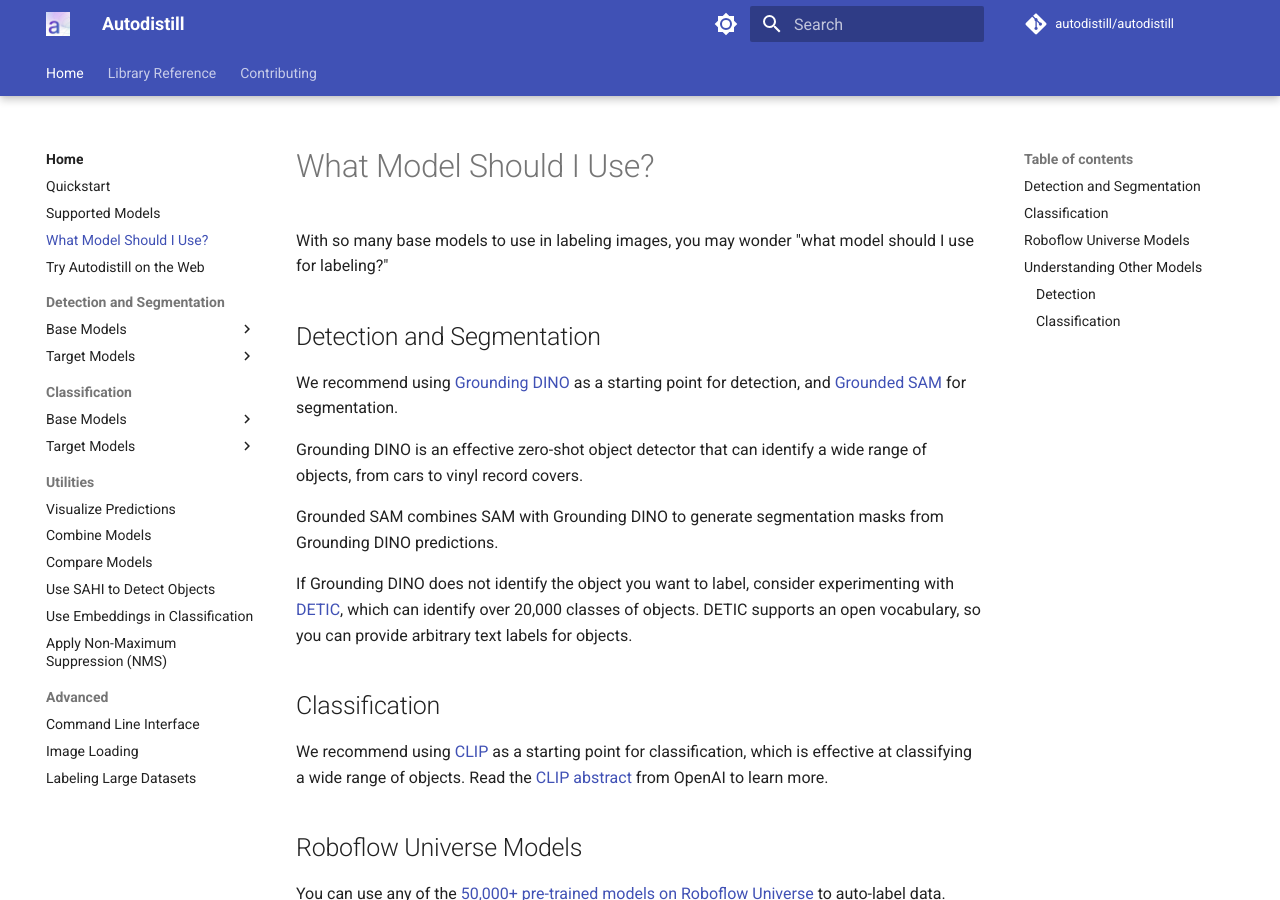
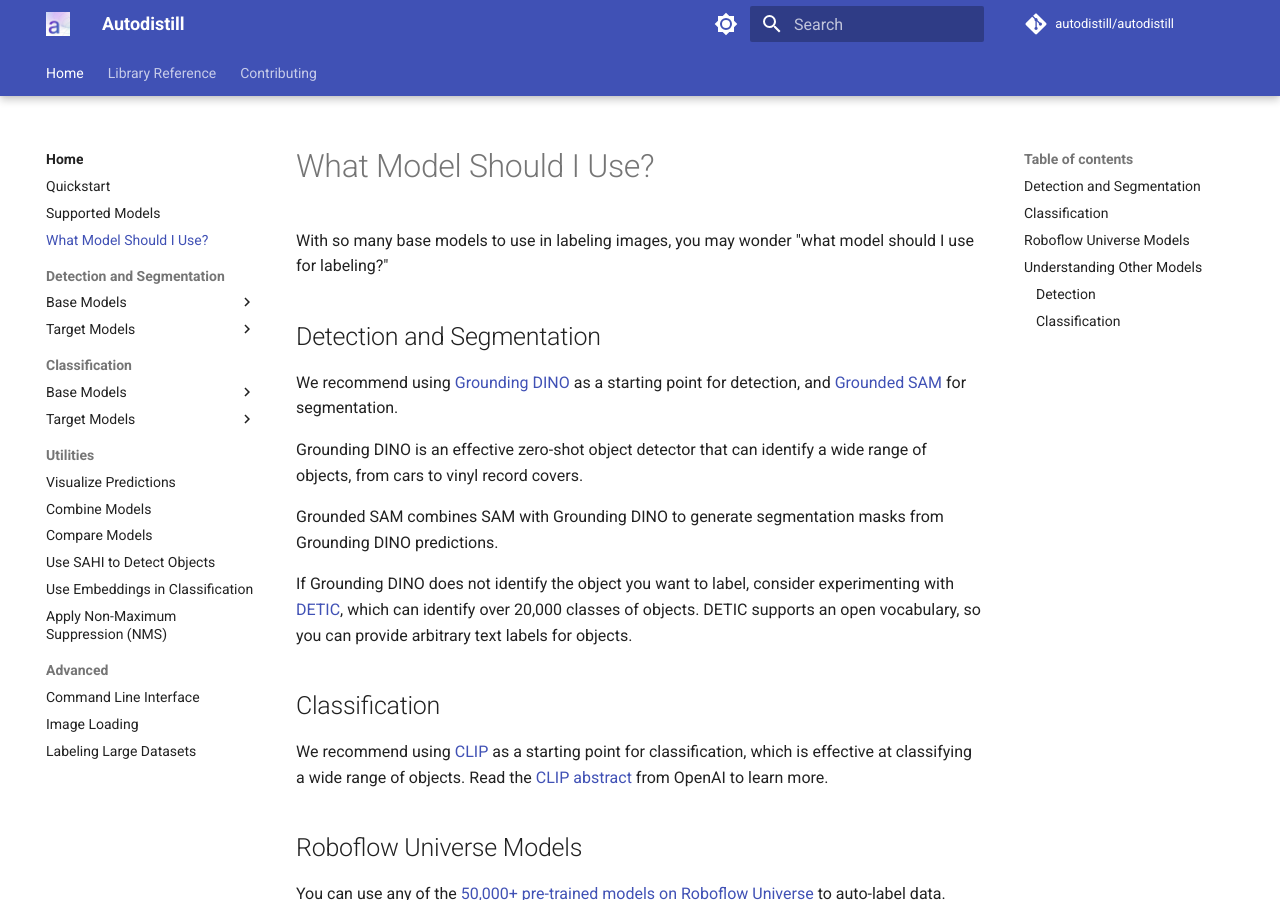
Before and after one commit to autodistill/autodistill, an MkDocs documentation site: the page built from docs/what-model-should-i-use.md, in a window 1280 px wide and 900 px high. Built offline with MkDocs 1.6.1 and Material for MkDocs 9.7.7, drawn with Linux system fonts in a browser that asks for light colours; plug-ins that fetch from the network failed and are left out; comment, search, counter and statistics services are not loaded.

Commit message:
revert change

```diff
--- a/mkdocs.yml
+++ b/mkdocs.yml
@@ -28,7 +28,6 @@
     - Quickstart: quickstart.md
     - Supported Models: supported-models.md
     - What Model Should I Use?: what-model-should-i-use.md
-    - Try Autodistill on the Web: roboflow.md
     - Detection and Segmentation:
       - Base Models:
         - DETIC: https://github.com/autodistill/autodistill-detic
```
